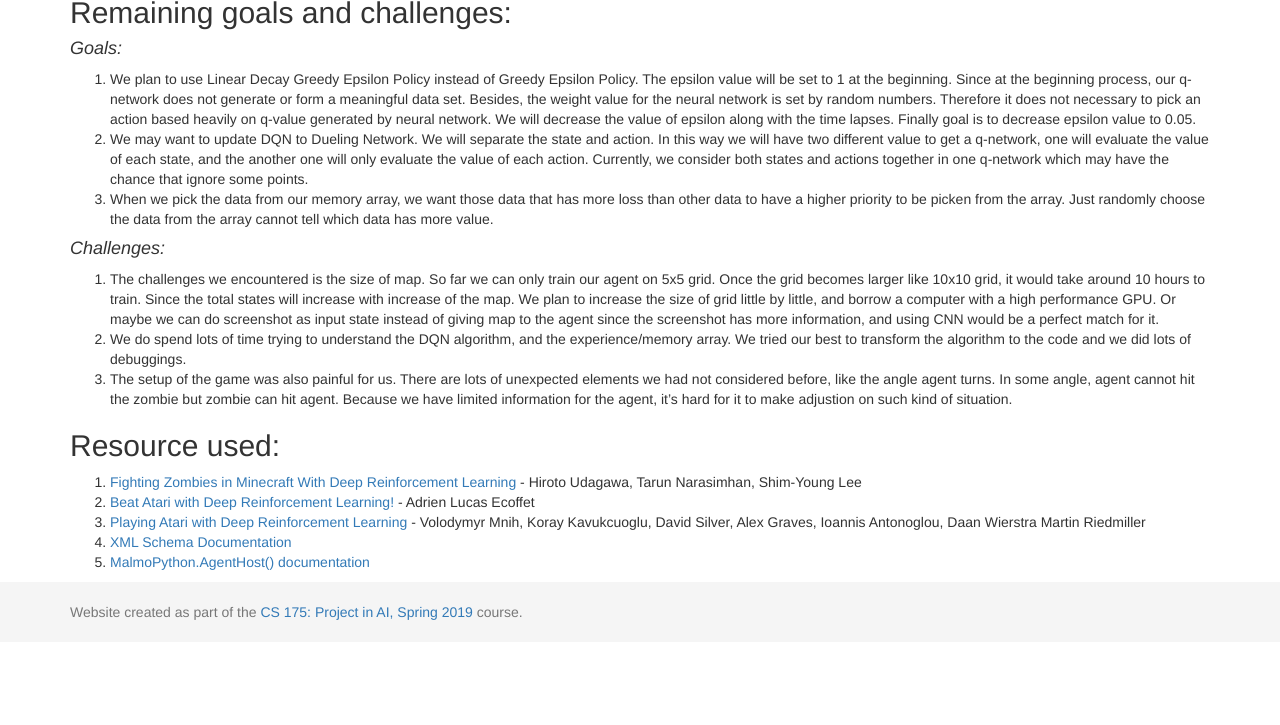
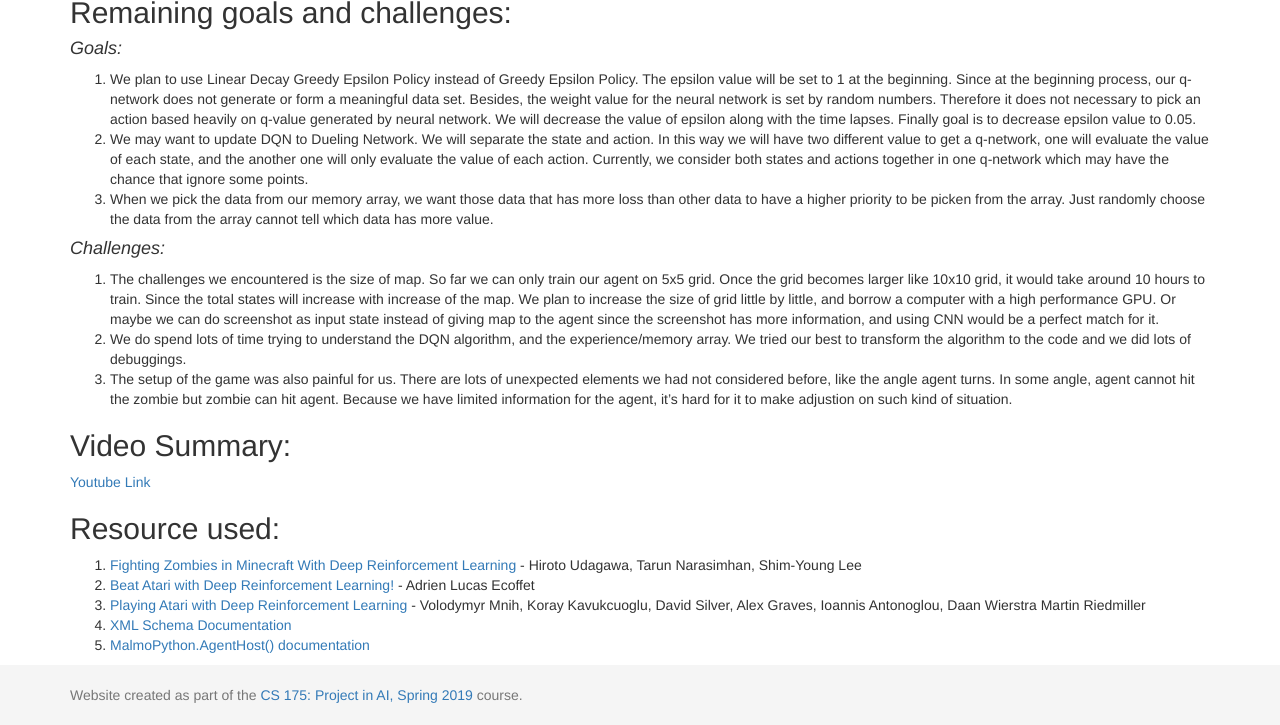
Before and after one commit to jiacheh4/Sirius-3, a Jekyll site: the page built from docs/status.md, in a window 1280 px wide and 900 px high, scrolled down 4640 px, cut to the strip 175-900 px from the top of the window. Built offline with Jekyll 4.4.1, drawn with Linux system fonts in a browser that asks for light colours; before the commit the page ends 5457 px from its top, so only the background shows below that.

Commit message:
Update status.md

```diff
--- a/docs/status.md
+++ b/docs/status.md
@@ -123,6 +123,11 @@ Table. 5 x 5 [one zombie/one villager] map
 3. The setup of the game was also painful for us. There are lots of unexpected elements we had not considered before, like the angle agent turns. In some angle, agent cannot hit the zombie but zombie can hit agent. Because we have limited information for the agent, it’s hard for it to make adjustion on such kind of situation.
 
 
+## Video Summary:
+
+[Youtube Link](https://youtu.be/r0cGpFkzpt0)
+
+
 ## Resource used:
 
 1. [Fighting Zombies in Minecraft With Deep Reinforcement Learning](http://cs229.stanford.edu/proj2016/report/UdagawaLeeNarasimhan-FightingZombiesInMinecraftWithDeepReinforcementLearning-report.pdf) - Hiroto Udagawa, Tarun Narasimhan, Shim-Young Lee
```
